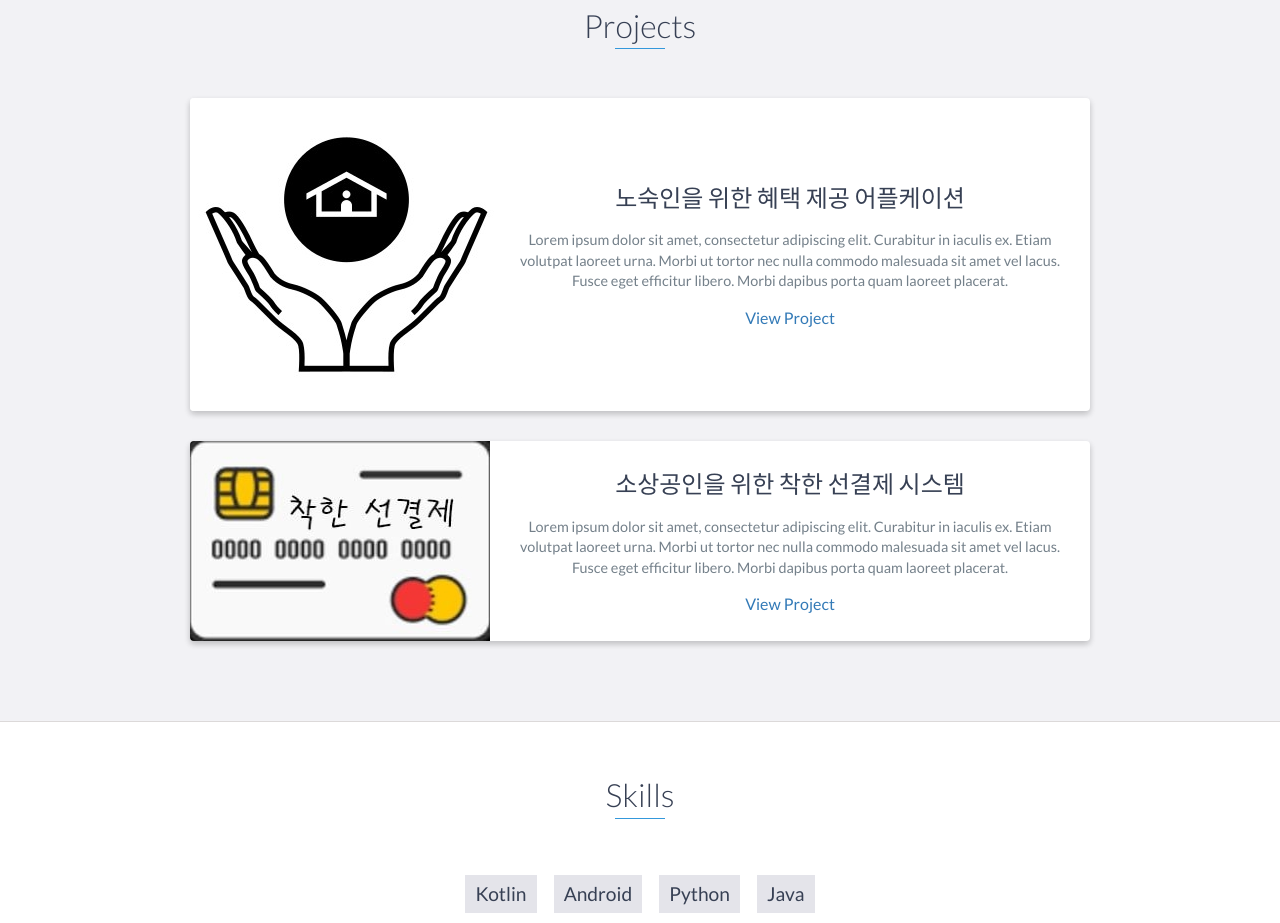
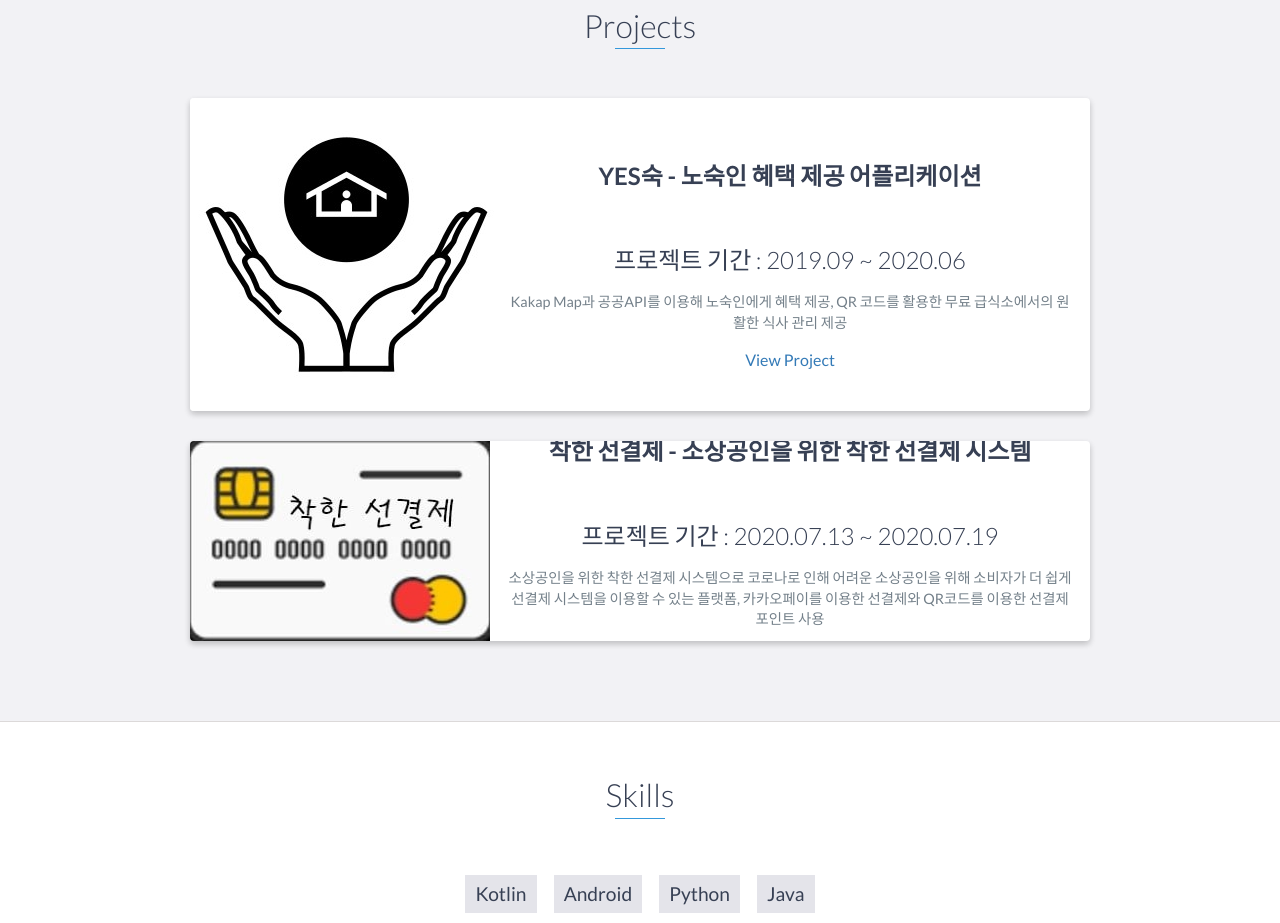
Before and after one commit to garam918/garam918.github.io, a website: page index.html in a window 1280 px wide. Shown: the part 1472-2395 px from the top of the page. Drawn offline with nearby package versions, Linux system fonts and the light colour scheme.

Commit message:
Update index.html

```diff
--- a/index.html
+++ b/index.html
@@ -105,9 +105,10 @@
                     </div>
                     <!-- End .project-image -->
                     <div class="project-info">
-                        <h3>노숙인을 위한 혜택 제공 어플케이션</h3>
+                        <h2>YES숙 - 노숙인 혜택 제공 어플리케이션</h2>
+                        <h3>프로젝트 기간 : 2019.09 ~ 2020.06</h3>
                         <p>
-                            Lorem ipsum dolor sit amet, consectetur adipiscing elit. Curabitur in iaculis ex. Etiam volutpat laoreet urna. Morbi ut tortor nec nulla commodo malesuada sit amet vel lacus. Fusce eget efficitur libero. Morbi dapibus porta quam laoreet placerat.
+                            Kakap Map과 공공API를 이용해 노숙인에게 혜택 제공, QR 코드를 활용한 무료 급식소에서의 원활한 식사 관리 제공
                         </p>
                         <a href="https://github.com/garam918/Capstone-design">View Project</a>
                     </div>
@@ -121,9 +122,10 @@
                     </div>
                     <!-- End .project-image -->
                     <div class="project-info">
-                        <h3>소상공인을 위한 착한 선결제 시스템</h3>
+                        <h2>착한 선결제 - 소상공인을 위한 착한 선결제 시스템</h2>
+                        <h3>프로젝트 기간 : 2020.07.13 ~ 2020.07.19</h3>
                         <p>
-                            Lorem ipsum dolor sit amet, consectetur adipiscing elit. Curabitur in iaculis ex. Etiam volutpat laoreet urna. Morbi ut tortor nec nulla commodo malesuada sit amet vel lacus. Fusce eget efficitur libero. Morbi dapibus porta quam laoreet placerat.
+                            소상공인을 위한 착한 선결제 시스템으로 코로나로 인해 어려운 소상공인을 위해 소비자가 더 쉽게 선결제 시스템을 이용할 수 있는 플랫폼, 카카오페이를 이용한 선결제와 QR코드를 이용한 선결제 포인트 사용
                         </p>
                         <a href="https://github.com/garam918/AngelHack">View Project</a>
                     </div>
```
